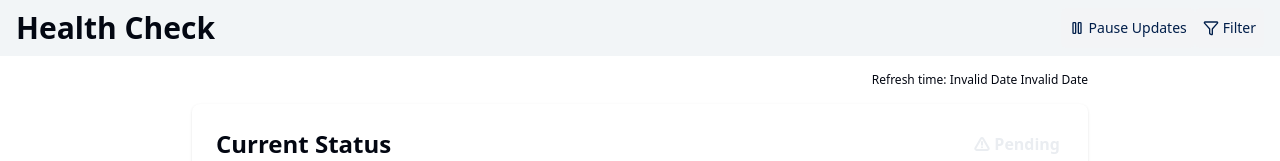
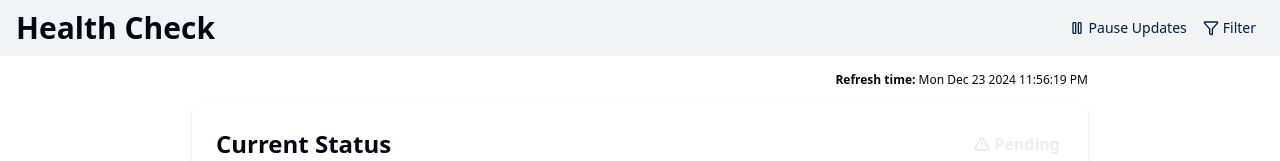
Before and after one commit to bnrobinson93/virtru-takehome, a React (Vite) app: page / in a window 1280 px wide. Shown: the top 161 px of the page. Built offline with nearby package versions, Linux system fonts and the light colour scheme; no server answers.

Commit message:
Added historical view via query string

```diff
--- a/src/HealthDashboard/DateTime.tsx
+++ b/src/HealthDashboard/DateTime.tsx
@@ -1,14 +1,16 @@
-import { useContext } from "react";
-import StatusContext from "@/contexts/Statuses";
+type Props = { timestamp?: string };
 
-function DateTime() {
-  const context = useContext(StatusContext);
-
+function DateTime({ timestamp }: Props) {
   let now = new Date();
-  if (context) now = new Date(context.oldTimestamp);
+  if (timestamp) now = new Date(timestamp);
 
   const displayTime = `${now.toDateString()} ${now.toLocaleTimeString()}`;
-  return <div className="self-end text-xs">Refresh time: {displayTime}</div>;
+  return (
+    <div className="self-end text-xs">
+      <span className="font-bold">Refresh time: </span>
+      {displayTime}
+    </div>
+  );
 }
 
 export default DateTime;
--- a/src/HealthDashboard/ItemizedStatus/DisplayStatuses.tsx
+++ b/src/HealthDashboard/ItemizedStatus/DisplayStatuses.tsx
@@ -1,25 +1,33 @@
-import { useContext, useLayoutEffect, useState } from "react";
+import { useLayoutEffect, useState } from "react";
 import {
   Collapsible,
   CollapsibleContent,
   CollapsibleTrigger,
 } from "@/components/ui/collapsible";
-import { ChevronDown, ChevronUp } from "lucide-react";
+import { ChevronDown, ChevronUp, Share2 } from "lucide-react";
 import { Button } from "@/components/ui/button";
 import ListItem from "./ListItem";
-import StatusContext from "@/contexts/Statuses";
-import { toast } from "@/hooks/use-toast";
 import { cn } from "@/lib/utils";
+import ListHeader from "./ListHeader";
 
 type Props = {
+  checked?: { [K in string]: boolean };
+  setChecked?: React.Dispatch<React.SetStateAction<{ [x: string]: boolean }>>;
+  shareChecked?: () => void;
+  hideChecked?: () => void;
   startMaximixed?: "true" | "false";
   statuses?: ServicesHealth["components"];
 };
 
-function DisplayStatuses({ statuses, startMaximixed }: Props) {
-  const context = useContext(StatusContext);
+function DisplayStatuses({
+  statuses,
+  startMaximixed,
+  setChecked,
+  shareChecked,
+  hideChecked,
+  checked = {},
+}: Props) {
   const [isOpen, setIsOpen] = useState(startMaximixed === "true");
-  const [checked, setChecked] = useState<{ [K in string]: boolean }>({});
 
   // Using layout effect to avoid rendiering incorrectly on first load
   useLayoutEffect(() => {
@@ -36,13 +44,7 @@ function DisplayStatuses({ statuses, startMaximixed }: Props) {
     setIsOpen((old) => !old);
   };
 
-  const showHideButton = Object.values(checked).filter((x) => x).length > 0;
-  const hideChecked = () => {
-    if (!context)
-      return toast({ title: "Unable to hide items", variant: "destructive" });
-    const { updateHiddenItems } = context;
-    updateHiddenItems(Object.keys(checked), "add");
-  };
+  const showButtons = Object.values(checked).filter((x) => x).length > 0;
 
   return (
     <Collapsible
@@ -50,16 +52,28 @@ function DisplayStatuses({ statuses, startMaximixed }: Props) {
       onOpenChange={handleToggle}
       className="relative rounded-lg bg-gray-50 p-6 shadow dark:bg-gray-900"
     >
-      <Button
-        variant="link"
+      <div
         className={cn(
           "absolute right-12 top-6 z-10 hidden items-center text-primary-300 dark:text-primary-700",
-          { block: showHideButton },
+          { flex: showButtons && hideChecked && shareChecked },
         )}
-        onClick={hideChecked}
       >
-        Hide Selected
-      </Button>
+        <Button
+          variant="link"
+          onClick={shareChecked}
+          className="-mr-4 text-primary-300"
+        >
+          <Share2 />
+          Share Selected
+        </Button>
+        <Button
+          variant="link"
+          onClick={hideChecked}
+          className="ml-0 text-gray-800"
+        >
+          Hide Selected
+        </Button>
+      </div>
       <CollapsibleTrigger asChild>
         <div className="flex cursor-pointer items-center justify-between gap-2">
           <h2 className="text-2xl font-semibold">Services</h2>
@@ -73,6 +87,7 @@ function DisplayStatuses({ statuses, startMaximixed }: Props) {
           <p className="text-sm text-gray-800">
             Hover an item to view a more detailed status.
           </p>
+          <ListHeader setChecked={setChecked} checked={checked} />
           <ul className="divide-y divide-gray-500">
             {Object.keys(statuses).map((serviceName) => {
               const serviceDetails = statuses[serviceName];
--- a/src/HealthDashboard/index.tsx
+++ b/src/HealthDashboard/index.tsx
@@ -1,3 +1,4 @@
+import { useEffect, useMemo, useState } from "react";
 import { Toaster } from "@/components/ui/toaster";
 import { cn } from "@/lib/utils";
 import Footer from "./Footer";
@@ -5,11 +6,46 @@ import Header from "./Header";
 import ServiceMonitor from "./ServiceMonitor";
 import useFetch from "@/hooks/useFetch";
 
+const REFRESH_INTERVAL = 5000;
+
 function HealthDashboard() {
-  const { data, error, loading, pause, resume, paused } = useFetch(
+  const { data, error, loading, pause, resume, paused, lastUpdated } = useFetch(
     "http://localhost:8080/health",
-    5000,
+    REFRESH_INTERVAL,
   );
+
+  const [dataToDisplay, setDataToDisplay] = useState(data);
+  const [timestamp, setTimestamp] = useState(lastUpdated);
+
+  // Prevent rerender loop since this runs before other hooks
+  const searchParams = useMemo(
+    () => new URLSearchParams(window.location.search),
+    [],
+  );
+
+  if (searchParams.size > 0 && !paused) pause();
+
+  useEffect(() => {
+    if (searchParams.size === 0) return;
+
+    const status = searchParams.get("status") as Status;
+
+    const timestamp = searchParams.get("timestamp");
+    if (timestamp) setTimestamp(timestamp);
+
+    const componentsStr = searchParams.get("components");
+    const componentsArr = JSON.parse(componentsStr || "{}") as Components[];
+    const components = Object.assign({}, ...componentsArr);
+
+    setDataToDisplay({ status, components });
+  }, [searchParams]);
+
+  useEffect(() => {
+    if (paused) return;
+    console.log("Updating", lastUpdated, data);
+    setTimestamp(lastUpdated);
+    setDataToDisplay(data);
+  }, [paused, lastUpdated, data]);
 
   return (
     <div
@@ -21,7 +57,8 @@ function HealthDashboard() {
       <Header pause={pause} resume={resume} paused={paused} />
       <main className="mx-auto w-full max-w-4xl space-y-8">
         <ServiceMonitor
-          data={data}
+          timestamp={timestamp}
+          data={dataToDisplay}
           error={error}
           loading={loading}
           paused={paused}
--- a/src/contexts/Statuses.tsx
+++ b/src/contexts/Statuses.tsx
@@ -8,7 +8,7 @@ const StatusContext = createContext<{
     newComponents: string[],
     action: "add" | "remove",
   ) => void;
-  oldTimestamp: number;
+  timestamp: string;
   paused: boolean;
 } | null>(null);
 
--- a/src/hooks/useFetch.tsx
+++ b/src/hooks/useFetch.tsx
@@ -4,7 +4,7 @@ const useFetch = (url: string, interval: number): UseFetchReturn => {
   const [loading, setLoading] = useState(false);
   const [error, setError] = useState<string | null>(null);
   const [data, setData] = useState<ServicesHealth | null>(null);
-  const [lastUpdated, setLastUpdated] = useState<string>("");
+  const [lastUpdated, setLastUpdated] = useState(new Date().toISOString());
   const [paused, setPaused] = useState(false);
 
   const abortControllerRef = useRef<AbortController>();
@@ -13,8 +13,10 @@ const useFetch = (url: string, interval: number): UseFetchReturn => {
   const resume = () => setPaused(false);
 
   useEffect(() => {
+    console.log("running", { url, interval, paused });
     const fetchData = async () => {
       // Cancel any pending requests
+      // This will throw an error but we'll ignore it in the catch
       abortControllerRef.current?.abort();
 
       if (paused) return;
@@ -35,8 +37,6 @@ const useFetch = (url: string, interval: number): UseFetchReturn => {
         setError(null);
       } catch (error) {
         const err: Error = error as Error;
-
-        // Ignore if a abort error
         if (err.name !== "AbortError") setError(err.message);
       } finally {
         setLoading(false);
@@ -44,6 +44,7 @@ const useFetch = (url: string, interval: number): UseFetchReturn => {
       }
     };
 
+    // initial fetch
     fetchData();
 
     const intervalId = setInterval(fetchData, interval);
```
